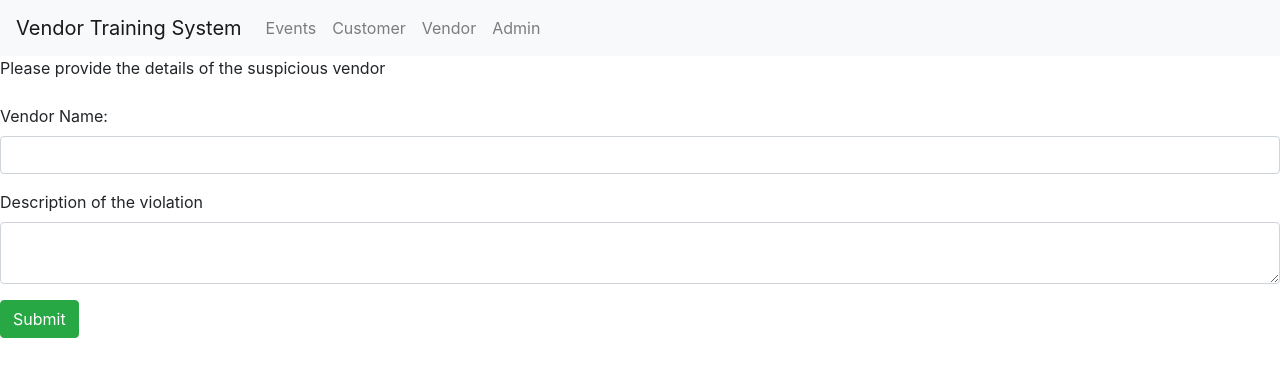
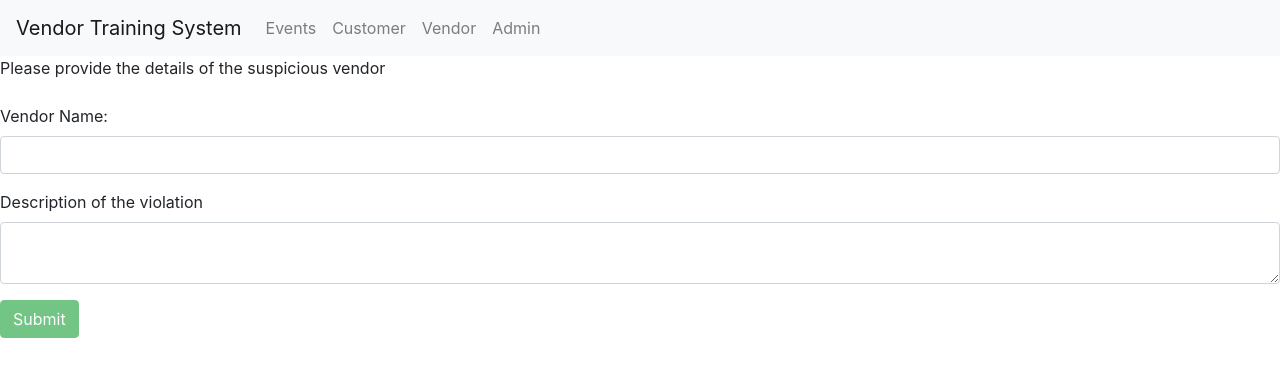
Before and after one commit to dave325/vendorTrainingSystem, an Angular app in the folder vendorTrainingSystem/: page /reportVendor in a window 1280 px wide. Shown: the top 376 px of the page. Built offline with nearby package versions, Linux system fonts and the light colour scheme.

Commit message:
implementing on click event

```diff
--- a/vendorTrainingSystem/src/app/modals/report-vendor/report-vendor.component.html
+++ b/vendorTrainingSystem/src/app/modals/report-vendor/report-vendor.component.html
@@ -13,7 +13,7 @@
       <textarea name="Violation" class="form-control" [(ngModel)]="violationText" #violation="ngModel" id="violation" required></textarea>
     </div>
     <div *ngIf = "violation.invalid && (violation.dirty || violation.touched)">Please provide the description of violation</div>
-    <button type="submit" class="btn btn-success">Submit</button>
+    <button type="submit" class="btn btn-success" [disabled] = "vendorName.invalid || violation.invalid">Submit</button>
 
   </form>
 
--- a/vendorTrainingSystem/src/app/modals/report-vendor/report-vendor.component.ts
+++ b/vendorTrainingSystem/src/app/modals/report-vendor/report-vendor.component.ts
@@ -6,7 +6,7 @@ import { Component, OnInit } from '@angular/core';
   styleUrls: ['./report-vendor.component.css']
 })
 export class ReportVendorComponent implements OnInit {
-  errors: {vendorName: String, violation:String};
+  vendorText: String;
 
   constructor() {
 
@@ -17,7 +17,7 @@ export class ReportVendorComponent implements OnInit {
 
   onSubmitReport(){
     let valid: Boolean;
-
+    alert(this.vendorText);
 
 
   }
```
